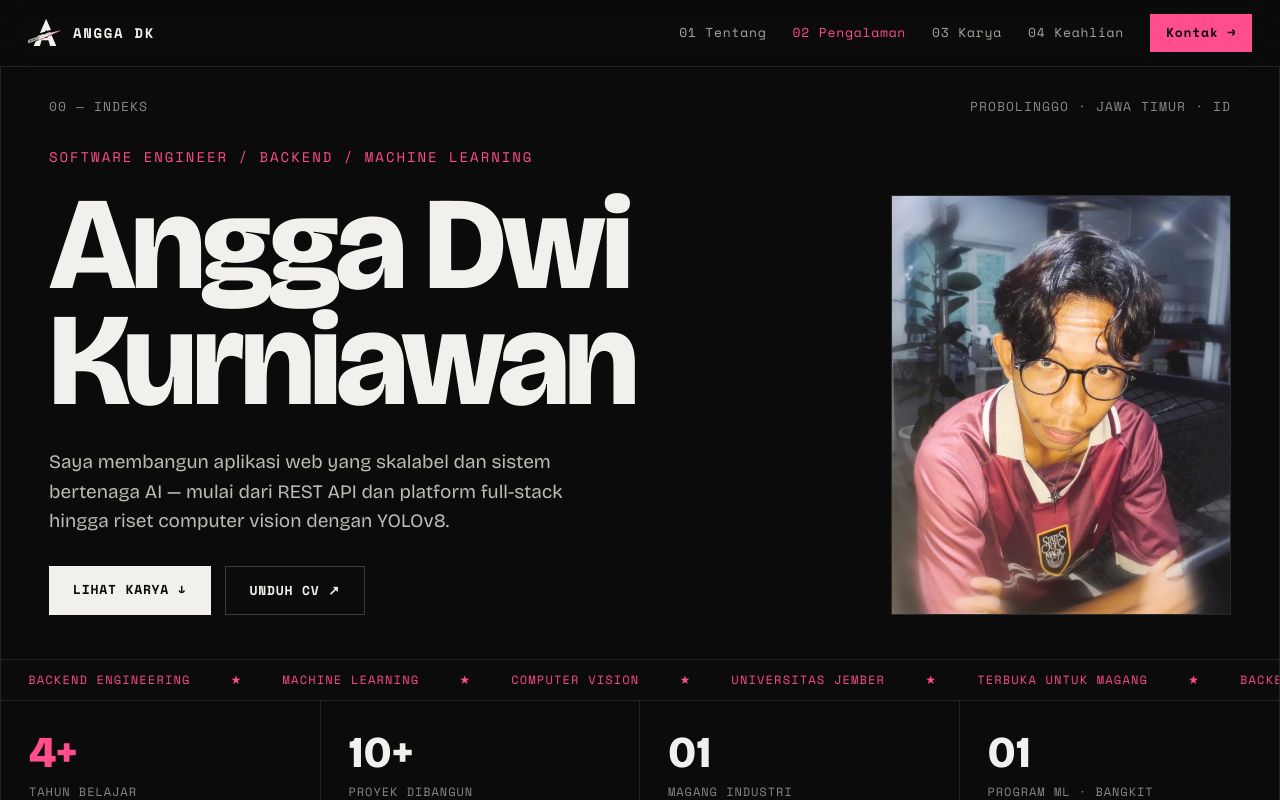
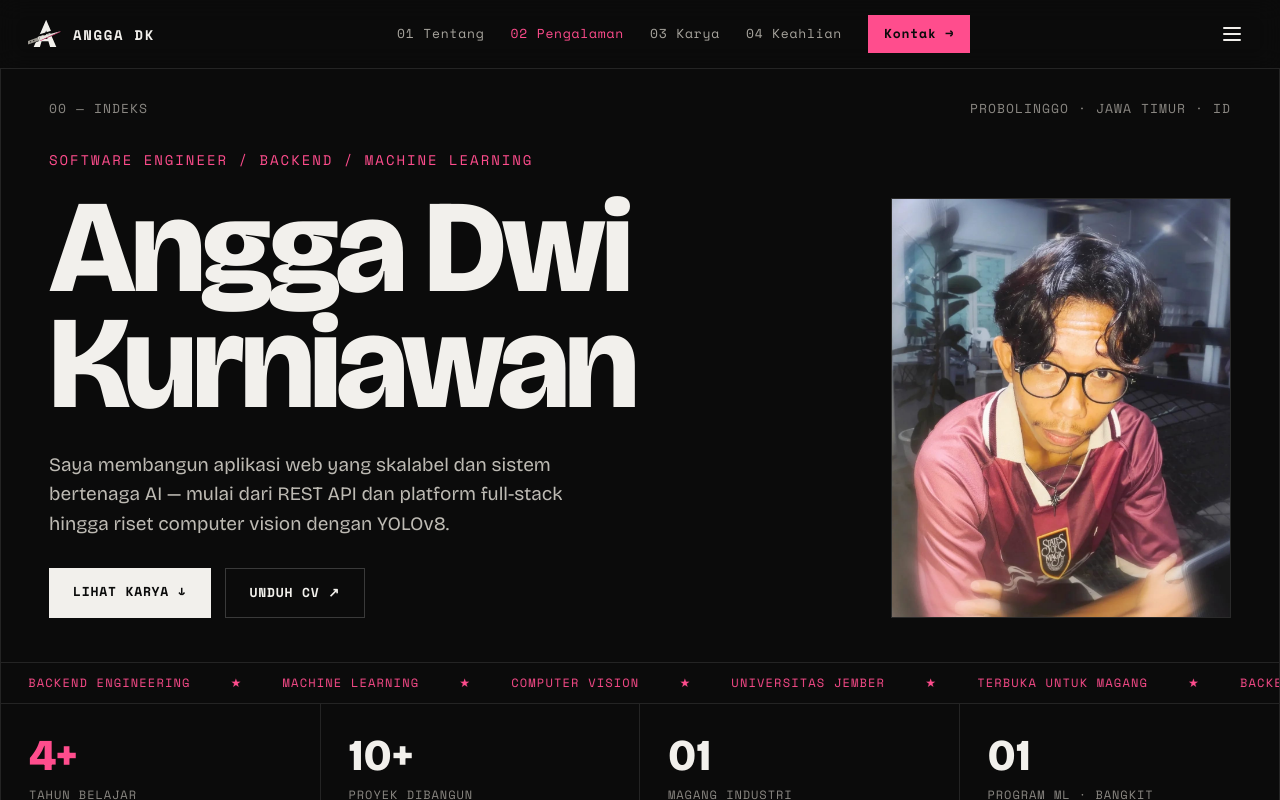
Before and after one commit to Angga2k/Portfolio, a Vue app: page / in a window 1280 px wide. Shown: the top 800 px of the page. Built offline with nearby package versions, Linux system fonts and the light colour scheme.

Commit message:
fix: add inline styles to hamburger button for guaranteed visibility

```diff
--- a/src/components/AppHeader.vue
+++ b/src/components/AppHeader.vue
@@ -82,6 +82,7 @@ function closeMenu() {
         @click="toggleMenu"
         class="hamburger-btn p-2 text-text hover:text-accent transition-colors"
         :aria-label="isMenuOpen ? 'Close menu' : 'Open menu'"
+        :style="{ display: 'block !important', position: 'relative', zIndex: 70 }"
       >
         <svg
           v-if="!isMenuOpen"
```
